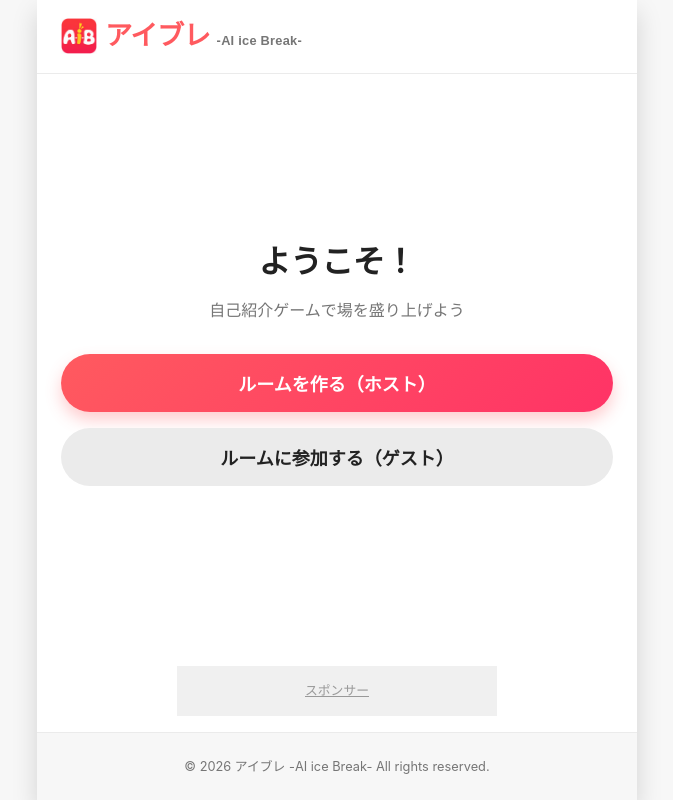
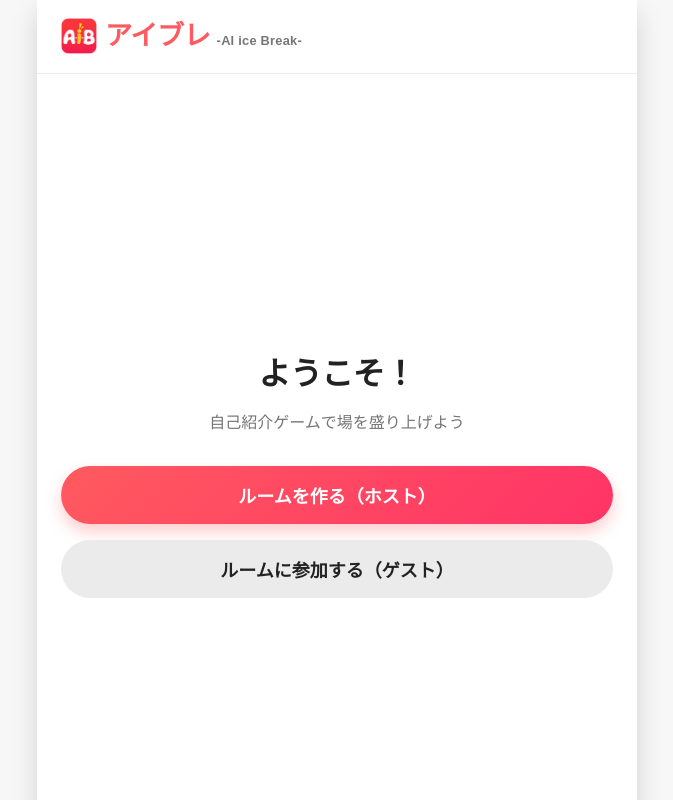
Before and after one commit to Usagi-max/self-introduce, a React (Vite) app in the folder client/: page / in a window 1280 px wide. Shown: the top 800 px of the page, without its empty margins (303-976 px from the left). Built offline with nearby package versions, Linux system fonts and the light colour scheme; no server answers; a web font is replaced by a local one.

Commit message:
style: set main content min height to 100dvh

```diff
--- a/client/src/App.jsx
+++ b/client/src/App.jsx
@@ -150,7 +150,7 @@
           </div>
         </div>
       </header>
-      <main style={{ flex: 1, display: 'flex', flexDirection: 'column' }}>
+      <main style={{ flex: 1, display: 'flex', flexDirection: 'column', minHeight: '100dvh' }}>
         <Routes>
           <Route
             path="/"
```
